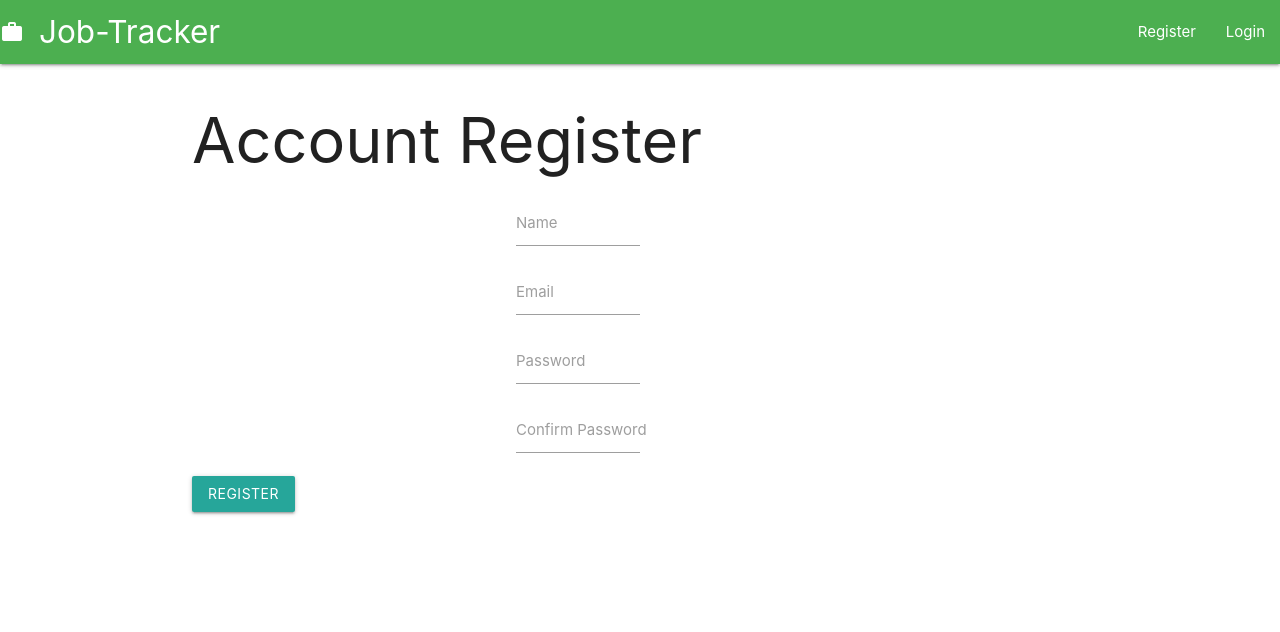
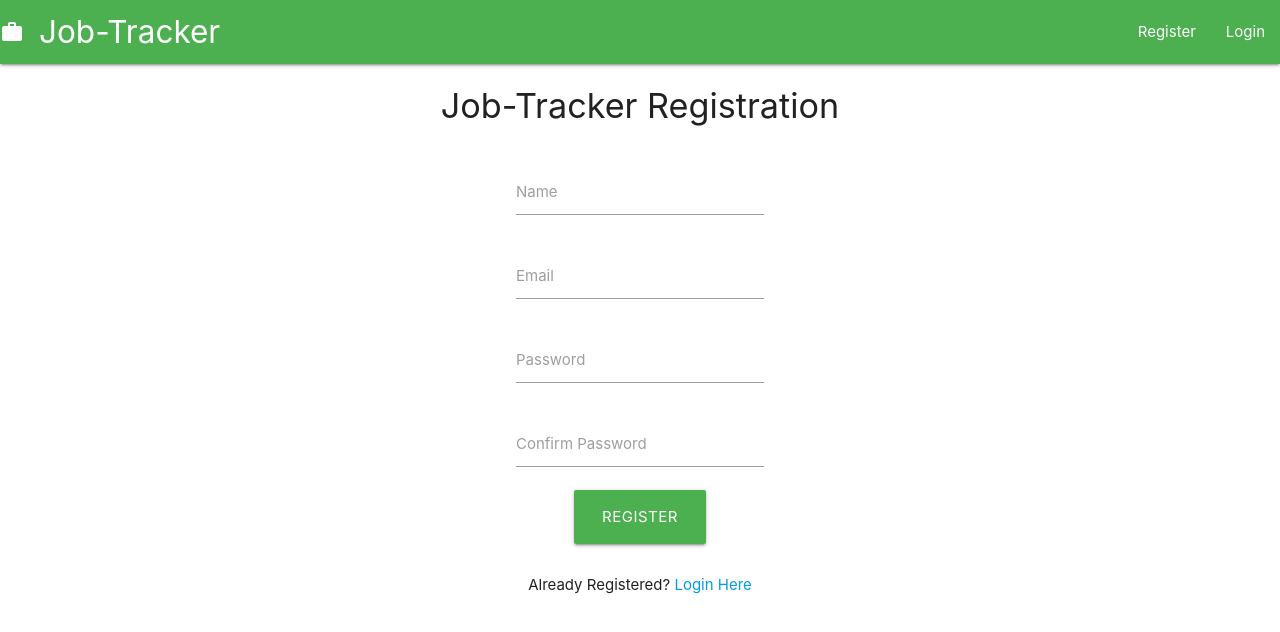
Before and after one commit to ExtraLime/job-track, a React (Create React App) app in the folder client/: page /register in a window 1280 px wide. Shown: the top 632 px of the page. Built offline with nearby package versions, Linux system fonts and the light colour scheme.

Commit message:
ui alerts working, but code is dirty

```diff
--- a/client/src/App1.css
+++ b/client/src/App1.css
@@ -7,21 +7,37 @@
     --success-color: #28a745;
   }
 
+.inrow {
+    align-content: center;
+    display:flex;
+}
 
+.alertRow {
+    justify-content:center;
+    display:flex;
+}
 
 .container {
-    left:auto;
-    right:auto;
-    display:block;
+    text-align:center
+}
 
+.form-container {
+    margin:30px
+}
 
+.alert {
+    padding: 0.7rem;
+    margin: 1rem 0;
+    opacity: 0.9;
+    background: var(--light-color);
+    color: #333;
   }
 
-.row {
-    align-self: center;
-    justify-self: center;
-}
-
-li {
-    display: flex
-}
+  .alert-primary {
+    background: var(--primary-color);
+    color: #fff;
+  }
+  .alert-danger {
+    background: var(--danger-color);
+    color: #fff;
+  }
--- a/client/src/actions/alertsActions.js
+++ b/client/src/actions/alertsActions.js
@@ -1,9 +1,14 @@
 import { SET_ALERT, REMOVE_ALERT } from "./types";
 
-export const setAlert = (message) => ({
-  type: SET_ALERT,
-  payload: message,
-});
+export const setAlert = (msg, type, timeout = 3000) => (dispatch) => {
+
+  dispatch({
+      type: SET_ALERT,
+      payload: { msg, type }
+  });
+
+  setTimeout(() => dispatch({ type:REMOVE_ALERT}), timeout)
+}
 
 export const removeAlert = () => ({
   type: REMOVE_ALERT,
--- a/client/src/actions/authActions.js
+++ b/client/src/actions/authActions.js
@@ -14,14 +14,6 @@ import {
   CLEAR_ERRORS,
 } from "./types";
 
-// const initialState = {
-//   token: localStorage.getItem("token"),
-//   user: null,
-//   isAuthenticated: null,
-//   loading: true,
-//   error: null,
-// };
-// const [state, dispatch] = useReducer(authReducer, initialState);
 // Load User
 export const loadUser = (history) =>  async (dispatch) => {
   if (localStorage.token) {
@@ -52,9 +44,10 @@ export const register = (formData, history) => async (dispatch) => {
     });
     loadUser(history);
   } catch (error) {
+    console.log(error.response.data.msg);
     dispatch({
       type: REGISTER_FAIL,
-      payload: error.response.data.message,
+      payload: error.response.data.msg,
     });
   }
 };
@@ -76,7 +69,7 @@ export const login = (formData) => async (dispatch) => {
   } catch (error) {
     dispatch({
       type: LOGIN_FAIL,
-      payload: error.message,
+      payload: error.response.data.msg,
     });
   }
 };
@@ -87,6 +80,6 @@ export const logout = () => async(dispatch) => {
 };
 
 // Clear Errors
-export const clearErrors = (dispatch) => {
+export const clearErrors = () => (dispatch) => {
   dispatch({ type: CLEAR_ERRORS });
 };
--- a/client/src/components/auth/Login.js
+++ b/client/src/components/auth/Login.js
@@ -1,4 +1,5 @@
 import React, { useState, useEffect } from "react";
+import {Link} from 'react-router-dom'
 
 import { connect } from "react-redux";
 import { login, loadUser, clearErrors } from "../../actions/authActions";
@@ -11,6 +12,7 @@ const Login = ({
   clearErrors,
   error,
   isAuthenticated,
+  setAlert
 }) => {
   useEffect(() => {
     if (isAuthenticated) {
@@ -44,15 +46,16 @@ const Login = ({
   };
   return (
     <div className="container">
-      <h1>
+      <h4>
         Account <span className="text-secondary center">Login</span>
-      </h1>
-      <form onSubmit={onSubmit} className="col s12">
-        <div className="col s12 m4 l2"></div>
+      </h4>
+
+      <form onSubmit={onSubmit} className="form-container">
+        <div className="inrow">
           <div className="row input-field">
             <label htmlFor="email">Email Address</label>
             <input
-            className="input-field col s6"
+              className="input-field col s12"
               type="email"
               name="email"
               value={email}
@@ -61,10 +64,12 @@ const Login = ({
               data-length="10"
             />
           </div>
+        </div>
+        <div className="inrow">
           <div className="row input-field">
             <label htmlFor="password">Password</label>
             <input
-            className="input-field col s6"
+              className="input-field col s12"
               type="password"
               name="password"
               value={password}
@@ -73,19 +78,26 @@ const Login = ({
               data-length="10"
             />
           </div>
+        </div>
 
-        <input
+        <button
           type="submit"
           value="Login"
-          className="btn btn-primary btn-block"
-        />
+          name="action"
+          className="waves-effect waves-light btn-large green"
+        >
+          Login
+        </button>
       </form>
+      <span style={{margin:"20px"}}>New Here? <Link to='/register' >Register </Link>for free</span>
     </div>
   );
 };
 
 const mapStateToProps = (state) => ({
   isAuthenticated: state.auth.isAuthenticated,
+  alerts: state.alerts,
+  error: state.auth.error
 });
 
-export default connect(mapStateToProps, { login, loadUser })(Login);
+export default connect(mapStateToProps, { clearErrors,login, loadUser, setAlert })(Login);
--- a/client/src/components/auth/Register.js
+++ b/client/src/components/auth/Register.js
@@ -1,7 +1,6 @@
 import React, { useState, useEffect } from "react";
-// import Form from "react-validation/build/form";
-// import Input from "react-validation/build/input";
-// import CheckButton from "react-validation/build/button";
+import { Link } from 'react-router-dom'
+
 
 import { connect } from "react-redux";
 import { register, loadUser, clearErrors } from "../../actions/authActions";
@@ -12,8 +11,12 @@ const Register = (props) => {
     if (props.isAuthenticated) {
       props.loadUser(props.history);
     }
+    if (props.error === "User already exists. Please login.") {
+      props.setAlert(props.error, "danger");
+      props.clearErrors();
+    }
     // eslint-disable-next-line
-  }, [props.isAuthenticated, props.history]);
+  }, [props.error, props.isAuthenticated, props.history]);
 
   const [user, setUser] = useState({
     email: "",
@@ -27,87 +30,107 @@ const Register = (props) => {
   const onSubmit = (e) => {
     e.preventDefault();
     if (name === "" || email === "" || password === "") {
-      setAlert("Please fill in all fields", "danger");
+      props.setAlert("Please fill in all fields", "danger");
     } else if (password !== password2) {
-      setAlert("Passwords must match", "danger");
+      props.setAlert("Passwords must match", "danger");
     } else {
       props.register({
         name,
         email,
         password,
       });
-
     }
   };
   return (
     <div className="container">
-      <h1>
-        Account <span className="text-secondary center">Register</span>
-      </h1>
-      <form onSubmit={onSubmit} className="col s12">
+      <h4>
+        Job-Tracker <span className="text-secondary center">Registration</span>
+      </h4>
+      <form onSubmit={onSubmit} className="form-container">
+        <div className="inrow">
           <div className="row input-field">
             <label htmlFor="name">Name</label>
             <input
-            className="input-field col s6"
+              className="validate input-field col s12"
               type="text"
               name="name"
               value={name}
               onChange={onChange}
               required
-            data-length="10"
+
+              // data-length="10"
             />
           </div>
+        </div>
+        <div className="inrow">
           <div className="row input-field">
             <label htmlFor="email">Email</label>
             <input
-            className="input-field col s6"
+              className="validate input-field col s12"
               type="email"
               name="email"
               value={email}
               onChange={onChange}
               required
-            data-length="10"
+              // data-length="10"
             />
           </div>
+        </div>
+        <div className="inrow">
           <div className="row input-field">
             <label htmlFor="password">Password</label>
             <input
-            className="input-field col s6"
+              className="validate input-field col s12"
               type="password"
               name="password"
               value={password}
               onChange={onChange}
               required
               minLength="8"
-            data-length="10"
+              // data-length="10"
             />
           </div>
+        </div>
+        <div className="inrow">
           <div className="row input-field">
             <label htmlFor="password2">Confirm Password</label>
             <input
-            className="input-field col s6"
+              className="validate input-field col s12"
               type="password"
               name="password2"
               value={password2}
               onChange={onChange}
               required
               minLength="8"
-            data-length="10"
+              // data-length="10"
             />
           </div>
+        </div>
 
-        <input
+        <button
           type="submit"
           value="Register"
-          className="btn btn-primary btn-block"
-        />
+          name="action"
+          className="waves-effect waves-light btn-large green"
+        >
+          Register
+        </button>
       </form>
+      <span style={{margin:"20px"}}>Already Registered? <Link to='/login'> Login Here</Link></span>
     </div>
   );
 };
 
+const styles = {};
+
 const mapStateToProps = (state) => ({
   isAuthenticated: state.auth.isAuthenticated,
+  error: state.auth.error,
 });
 
-export default connect(mapStateToProps, { register, loadUser })(Register);
+export default connect(mapStateToProps, {
+  clearErrors,
+  setAlert,
+  register,
+  loadUser,
+})(Register);
--- /dev/null
+++ b/client/src/components/layout/Alerts.js
@@ -0,0 +1,22 @@
+import React, { useContext } from "react";
+import { connect } from 'react-redux'
+
+const Alerts = (props) => {
+
+  return (
+    props.alerts &&
+    props.alerts.map((alert) => (
+        <div className="alertRow">
+      <div key={alert.id} className={`alert alert-${alert.type}`}>
+        <i className="fas fa-info-circle">{alert.msg}</i>
+      </div></div>
+    ))
+  );
+};
+const mapStateToProps = (state) => ({
+error: state.auth.error,
+alerts: state.alerts
+
+})
+
+export default connect(mapStateToProps)(Alerts);
--- a/client/src/components/layout/Navbar.js
+++ b/client/src/components/layout/Navbar.js
@@ -6,7 +6,7 @@ import { logout } from '../../actions/authActions'
 
 
 
-const Navbar = ({ title, icon, logout, isAuthenticated, user }) => {
+const Navbar = ({ title, icon, logout,logoutMsg, isAuthenticated, user }) => {
 
 
   const onLogout = () => {
@@ -18,8 +18,7 @@ const Navbar = ({ title, icon, logout, isAuthenticated, user }) => {
       <li> <i className='material-icons'>person</i> Hello {user && user.name} </li>
       <li>
         <a onClick={onLogout} href="#!">
-          <i className="material-icons">logout
-          </i>Logout
+          <i className="material-icons">logout</i>{logoutMsg}
         </a>
       </li>
     </Fragment>
@@ -67,6 +66,7 @@ Navbar.defaultProps = {
 
 const mapStateToProps = (state) => ({
     isAuthenticated : state.auth.isAuthenticated,
-    user : state.auth.user
+    user : state.auth.user,
+    logoutMsg: 'Logout'
 })
 export default connect(mapStateToProps, { logout })(Navbar);
--- a/client/src/reducers/alertsReducer.js
+++ b/client/src/reducers/alertsReducer.js
@@ -1,6 +1,8 @@
 import { SET_ALERT, REMOVE_ALERT } from '../actions/types'
 
-export default (state, action) => {
+const initialState = [];
+
+export default (state = initialState, action) => {
     switch(action.type) {
         case SET_ALERT:
             return [...state, action.payload];
--- a/client/src/reducers/index.js
+++ b/client/src/reducers/index.js
@@ -1,8 +1,11 @@
 import { combineReducers } from "redux";
 import authReducer from "./authReducer";
 import uiReducer from "./uiReducer";
+import alertsReducer from "./alertsReducer";
+
 
 export default combineReducers({
   auth: authReducer,
   ui: uiReducer,
+  alerts: alertsReducer
 });
```
Also changed, not shown: client/src/App.js (+14 -14 lines). Lines whose indentation alone changed are shown as unchanged.
